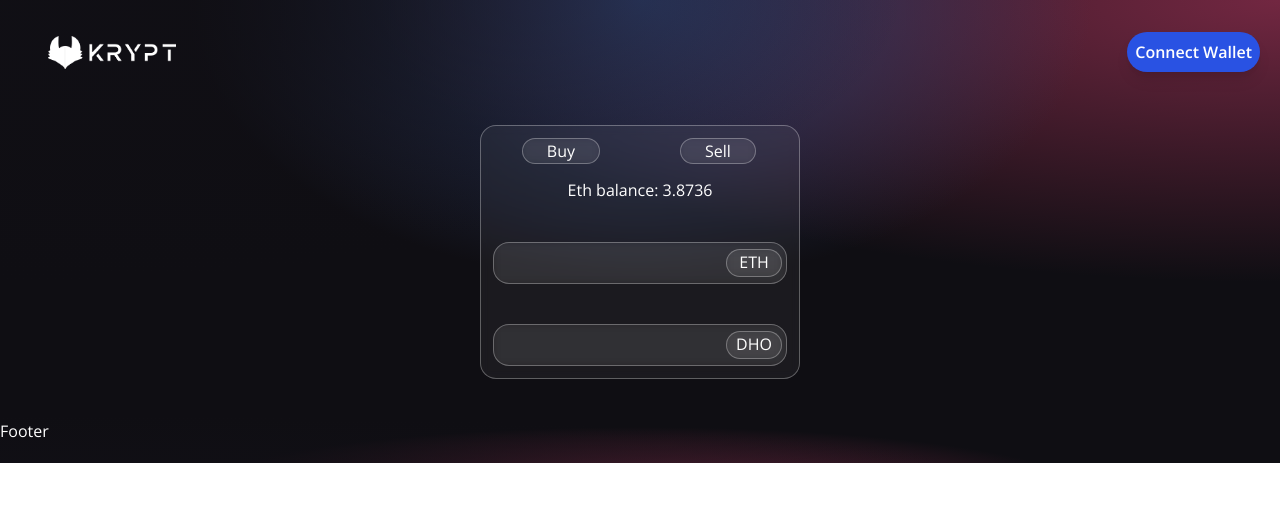
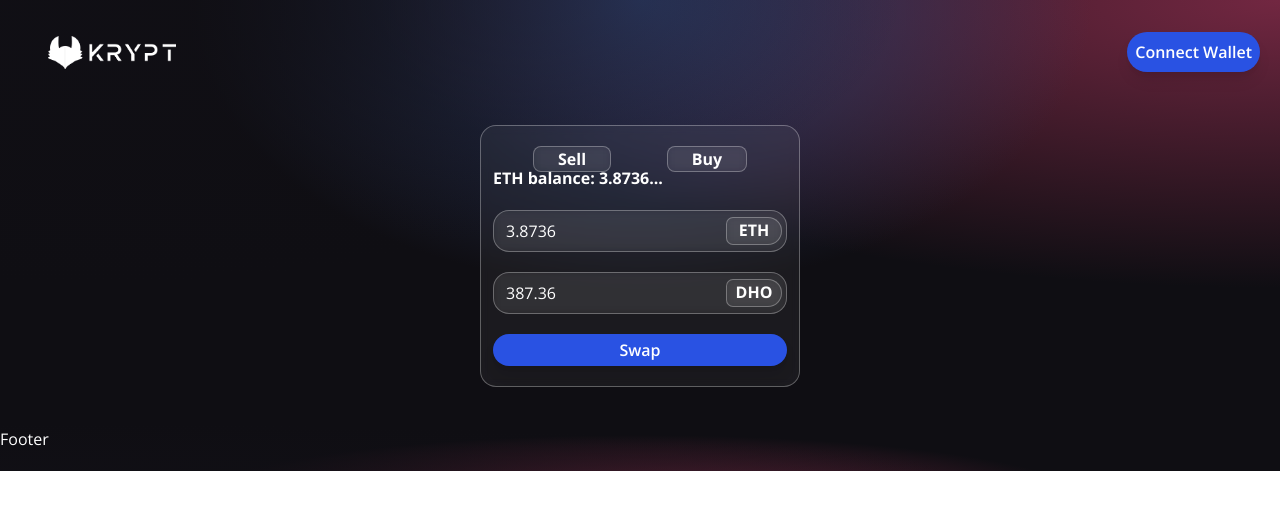
Before and after one commit to danielhochwart7/dex, a React (Vite) app: page / in a window 1280 px wide. Shown: the top 510 px of the page. Built offline with nearby package versions, Linux system fonts and the light colour scheme.

Commit message:
Reposition items on screen

```diff
--- a/src/components/Body.jsx
+++ b/src/components/Body.jsx
@@ -1,28 +1,37 @@
 const Body = () =>  {
     return (
         <div className="flex flex-col justify-center items-center p-5">
-            <div className="flex flex-col w-full md:w-80 lg:w-80 items-center py-3 px-3 white-glassmorphism space-y-10">
+            <div className="flex flex-col w-full md:w-80 lg:w-80 py-5 px-3 white-glassmorphism space-y-5">
                 <div className="flex flex-row relative">
-                    <div className="text-center font-size absolute right-10 white-glassmorphism px-6 hover:bg-slate-600">
+                    <button type="button" className="rounded-lg text-center font-bold font-size absolute right-10 white-glassmorphism px-6 hover:bg-slate-600">
                         Buy
-                    </div>
-                    <div className="text-center font-size absolute left-10 white-glassmorphism px-6 hover:bg-slate-600">
+                    </button>
+                    <button type="button" className="rounded-lg text-center font-bold font-size absolute left-10 white-glassmorphism px-6 hover:bg-slate-600">
                         Sell
-                    </div>
+                    </button>
                 </div>
-                <div className="text-center font-size">
-                    Eth balance: 3.8736
+                <div className="font-bold">
+                    ETH balance: 3.8736...
                 </div>
                 <div className="flex w-full items-center py-5 white-glassmorphism justify justify-evenly relative">
-                    <div className="text-center absolute right-1 h-7 w-14 white-glassmorphism hover:bg-slate-600">
+                    <div className="flex absolute left-3">
+                        3.8736
+                    </div>
+                    <div className="rounded-l-lg text-center font-bold absolute right-1 h-7 w-14 white-glassmorphism hover:bg-slate-600">
                         ETH
                     </div>
                 </div>
                 <div className="flex w-full items-center py-5 white-glassmorphism justify justify-evenly relative">
-                    <div className="text-center absolute right-1 h-7 w-14 white-glassmorphism hover:bg-slate-600">
+                    <div className="flex absolute left-3">
+                        387.36
+                    </div>
+                    <div className="rounded-l-lg text-center font-bold absolute right-1 h-7 w-14 white-glassmorphism hover:bg-slate-600">
                         DHO
                     </div>
                 </div>
+                <button type="button" onClick={() => {}} className="flex justify-center bg-[#2952e3] px-6 py-1 rounded-full cursor-pointer hover:bg-[#2546bd] shadow-lg">
+                    <p className="text-white text-base font-semibold">Swap</p>
+                </button>
             </div>
 
         </div>
```
